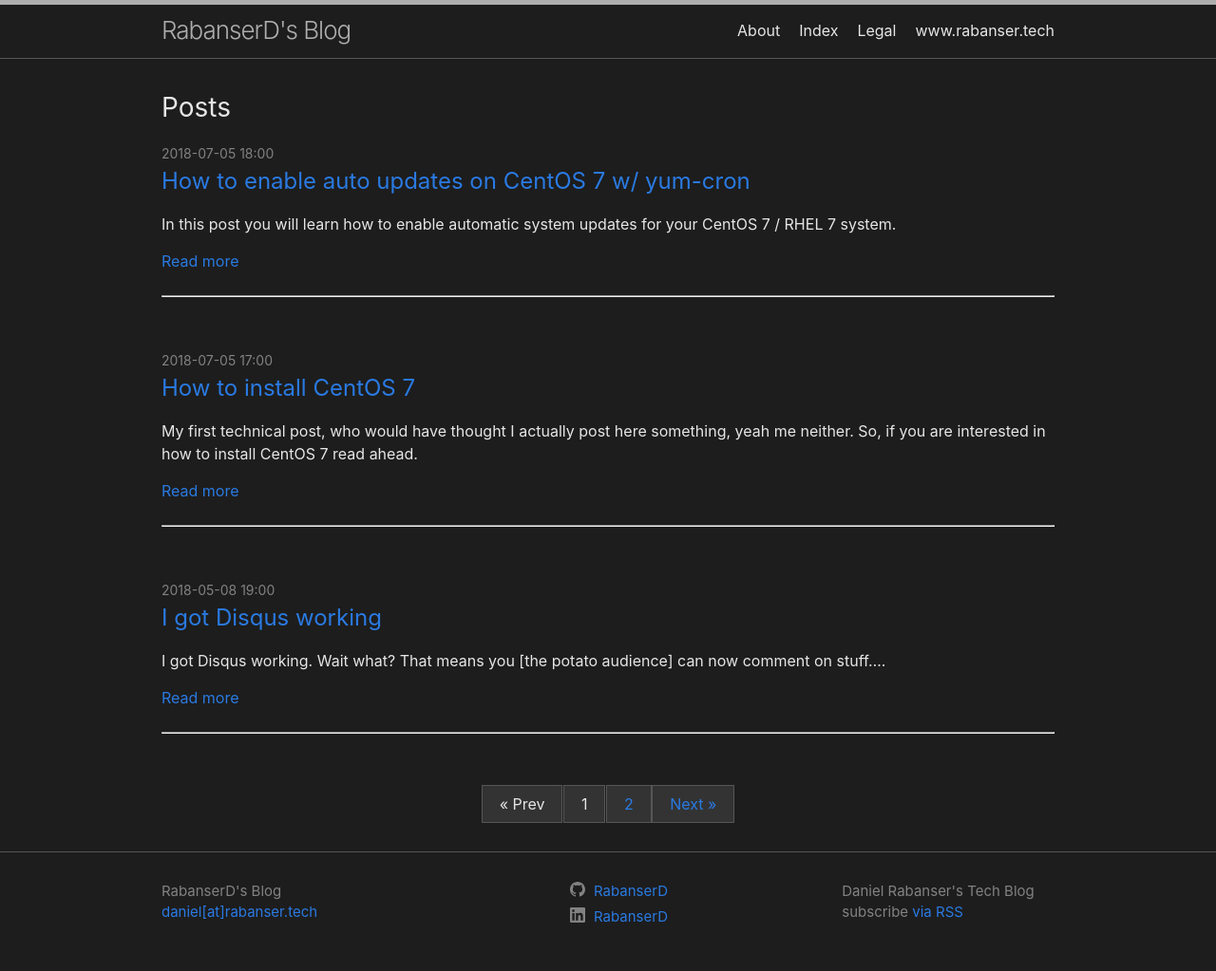
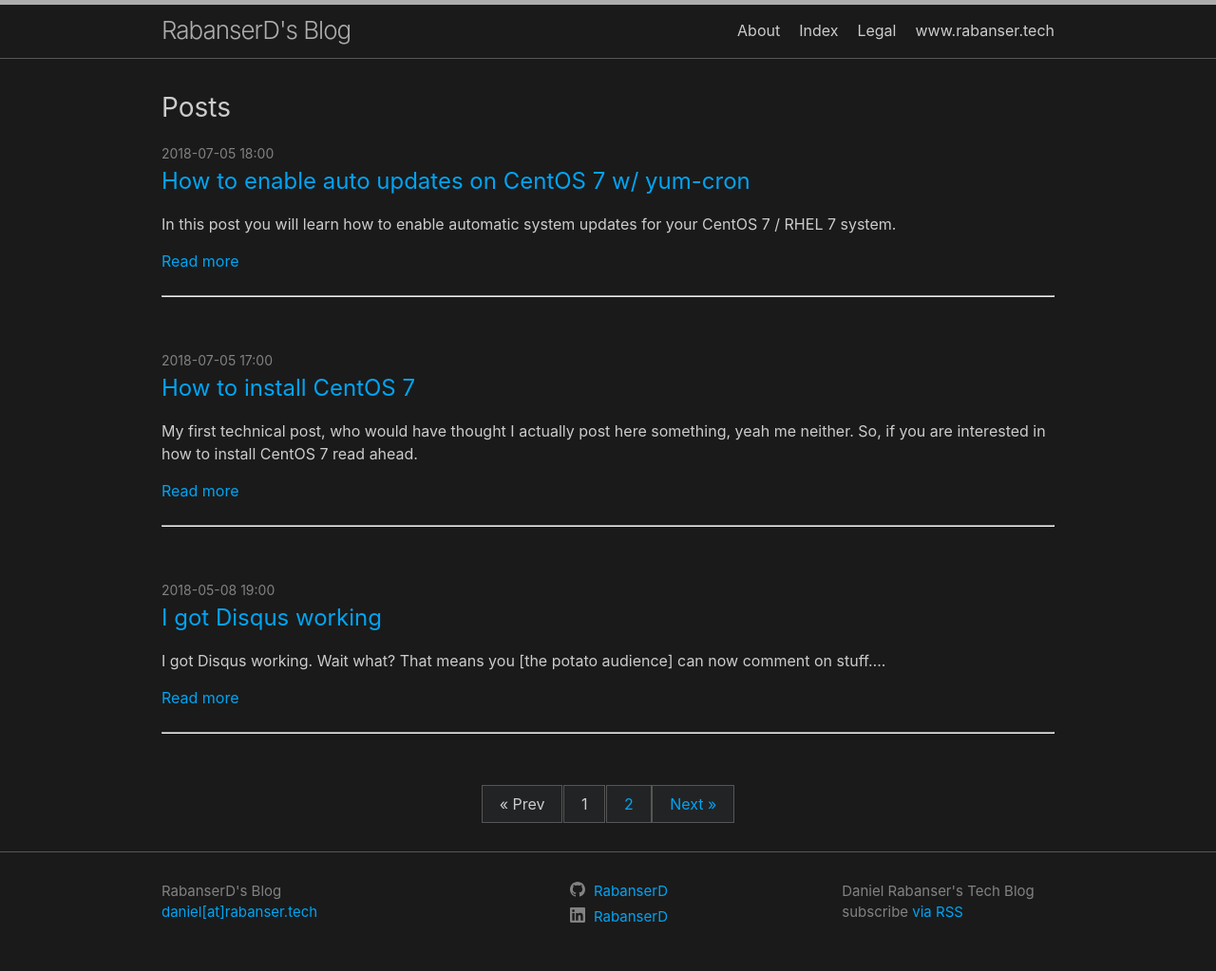
Before and after one commit to kwchan19/rabanserd.github.io, a Jekyll site: the page built from index.html, in a window 1280 px wide. Shown: the whole page at 95% size. Built offline with Jekyll 4.4.1, drawn with Linux system fonts in a browser that asks for light colours; the list of posts is cut into pages by our own code; comment, search, counter and statistics services are not loaded.

Commit message:
final dark theme

```diff
--- a/_sass/custom/_paginate.scss
+++ b/_sass/darkcustom/_paginate.scss
@@ -3,14 +3,14 @@
     border: 1px solid #565656;
     margin-left: -2px;
     margin-right: -2px;
-    background-color: #333;
+    background-color: #222324;
     display: inline-block;
   }
 
 .pagination a {
     &:hover {
         background-color: #565656;
-        color: #333;
+        color: #222324;
     }
  }
 
--- a/_sass/minima.scss
+++ b/_sass/darkminima.scss
@@ -1,6 +1,7 @@
 @charset "utf-8";
 
 // Define defaults for each variable.
+
 
 $base-font-family: -apple-system, BlinkMacSystemFont, "Segoe UI", Roboto, Helvetica, Arial, sans-serif, "Apple Color Emoji", "Segoe UI Emoji", "Segoe UI Symbol" !default;
 $base-font-size:   16px !default;
@@ -10,13 +11,20 @@
 
 $spacing-unit:     30px !default;
 
-$text-color:       #111 !default;
-$background-color: #fdfdfd !default;
+//$text-color:       #111 !default;
+//$background-color: #fdfdfd !default;
 $brand-color:      #2a7ae2 !default;
+//For dark theme
+$text-color: #ccc; /* an off-white for the text */
+$background-color: #1a1a1a; /* a dark, off-black for the bg */
+$brand-color:      #00a4f3;
 
 $grey-color:       #828282 !default;
-$grey-color-light: lighten($grey-color, 40%) !default;
-$grey-color-dark:  darken($grey-color, 25%) !default;
+//$grey-color-light: lighten($grey-color, 40%) !default;
+//$grey-color-dark:  darken($grey-color, 25%) !default;
+//For dark theme
+$grey-color-light: #565656; /* for the border-top separators */
+$grey-color-dark: #adadad; /* such as the site title in the header, visited */
 
 $table-text-align: left !default;
 
@@ -45,8 +53,8 @@
 
 // Import partials.
 @import
-  "minima/base",
-  "minima/layout",
-  "minima/syntax-highlighting",
-  "custom/paginate"
+  "darkminima/base",
+  "darkminima/layout",
+  "darkminima/syntax-highlighting",
+  "darkcustom/paginate"
 ;
--- a/_sass/minima/_base.scss
+++ b/_sass/darkminima/_base.scss
@@ -107,11 +107,11 @@
   text-decoration: none;
 
   &:visited {
-    color: darken($brand-color, 15%);
+    color: #0078d7;
   }
 
   &:hover {
-    color: $text-color;
+    color: #0078d7;
     text-decoration: underline;
   }
 
@@ -151,7 +151,7 @@
   @include relative-font-size(0.9375);
   border: 1px solid $grey-color-light;
   border-radius: 3px;
-  background-color: #333;
+  background-color: #222324;
 }
 
 code {
--- a/_sass/minima/_syntax-highlighting.scss
+++ b/_sass/darkminima/_syntax-highlighting.scss
@@ -6,7 +6,7 @@
   @extend %vertical-rhythm;
 
   .highlighter-rouge & {
-    background: #333;
+    background: #222324;
   }
 
   .c     { color: #998; font-style: italic } // Comment
--- a/assets/main.scss
+++ b/assets/main.scss
@@ -2,9 +2,4 @@
 # Only the main Sass file needs front matter (the dashes are enough)
 ---
 
-$background-color: #1d1d1d; /* a dark, off-black for the bg */
-$text-color: #e6e6e6; /* an off-white for the text */
-$grey-color-light: #565656; /* for the border-top separators */
-$grey-color-dark: #adadad; /* such as the site title in the header, visited */
-
-@import "minima";
+@import "darkminima";
```
Also changed, not shown: _sass/darkminima/_layout.scss (renamed from _sass/minima/_layout.scss).
